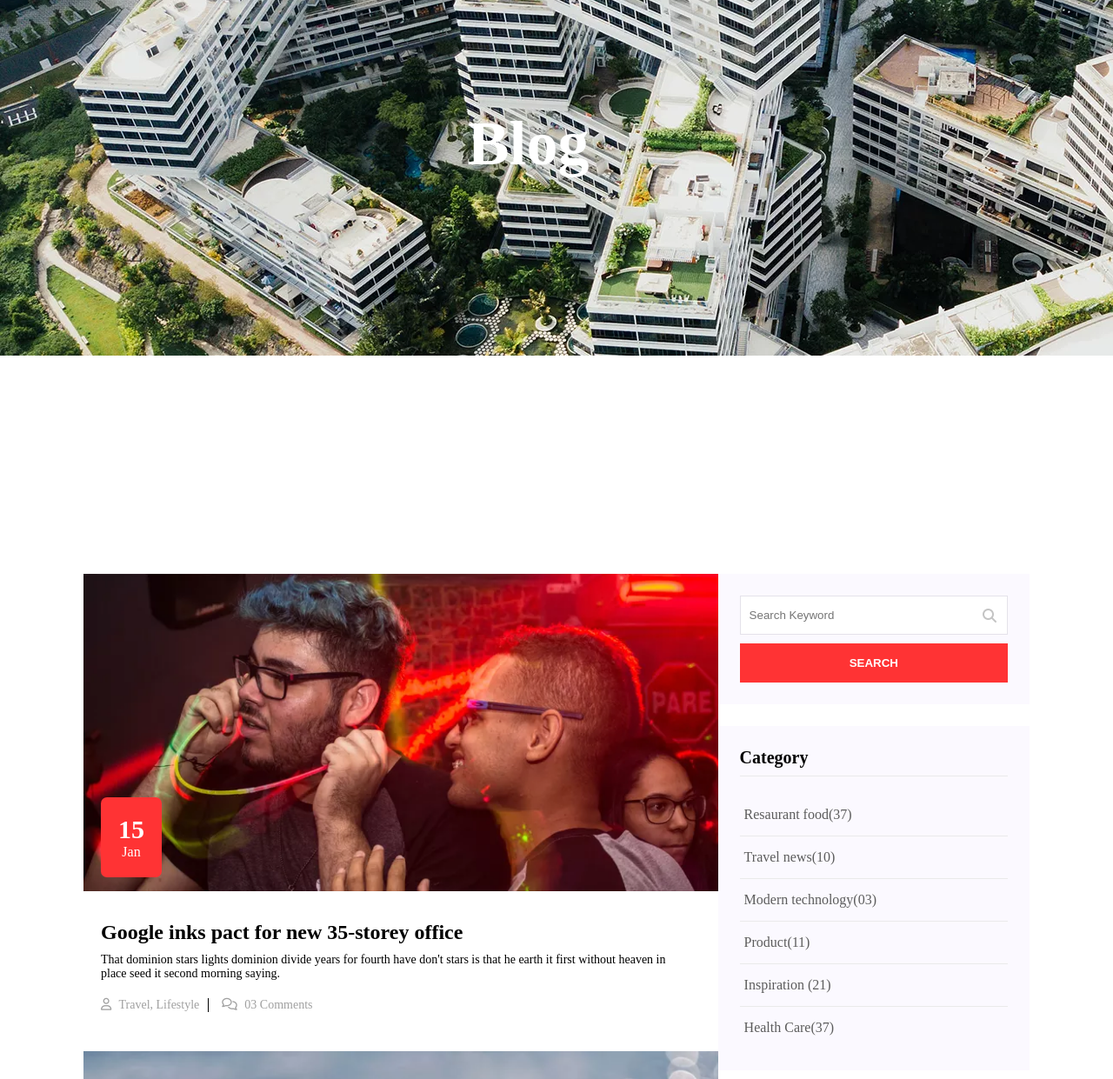
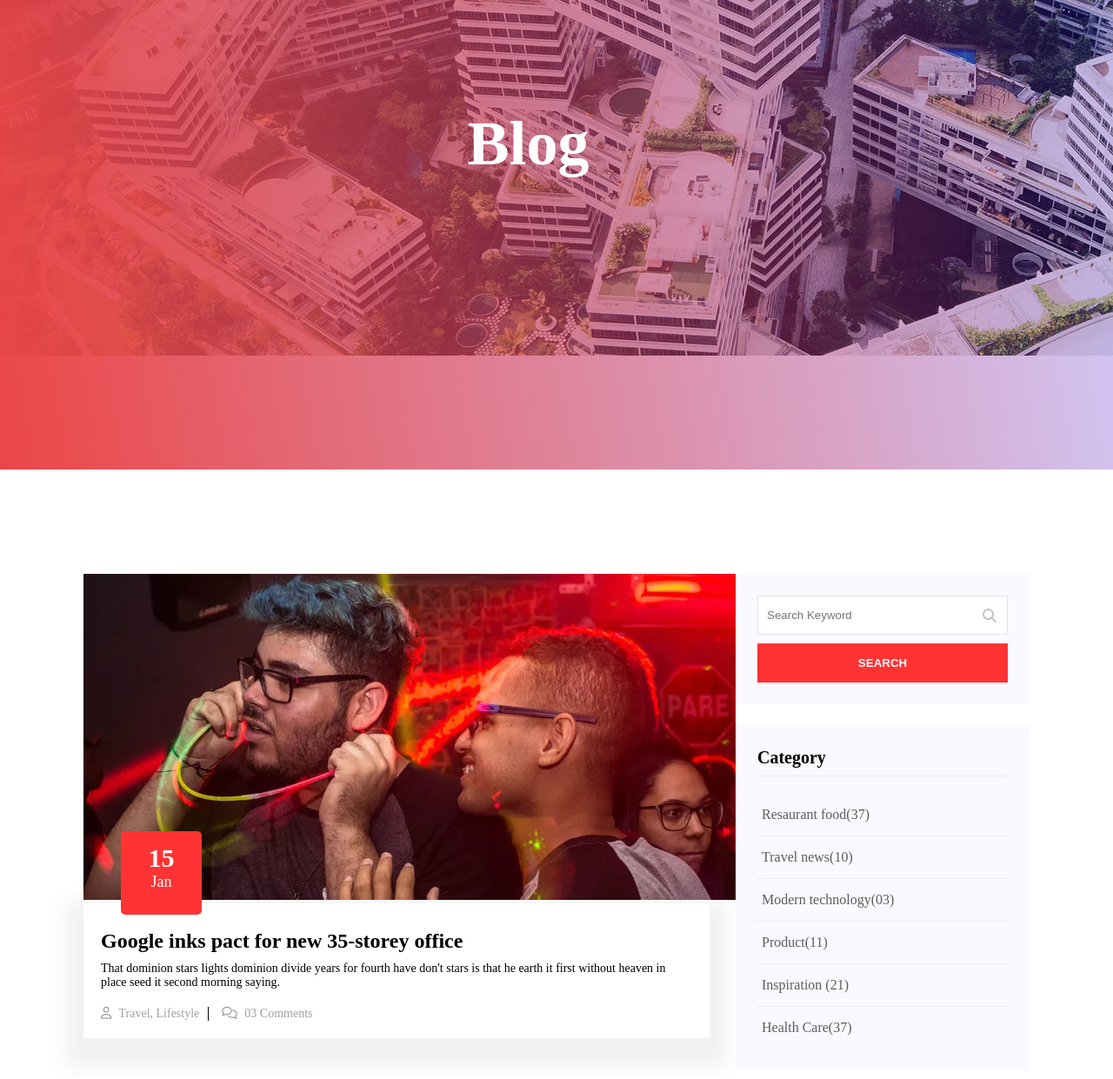
Before and after one commit to aishalieva0/dreamrs, a plain HTML site: page pages/blog.html in a window 1280 px wide. Shown: the part 140-1381 px from the top of the page at 87% size. Drawn offline with Linux system fonts and the light colour scheme.

Commit message:
some optimizations

```diff
--- a/assets/css/blog.css
+++ b/assets/css/blog.css
@@ -13,7 +13,11 @@
 
 /* Title */
 
-.titleBg {
+.blogBg {
+  position: relative;
+}
+
+.blogTitle {
   background-image: url(../img/blog/blog_bg.png);
   background-repeat: no-repeat;
   width: 100vw;
@@ -21,13 +25,29 @@
   position: relative;
 }
 
-.titleBg h2 {
+.blogTitle h2 {
   color: #fff;
   font-size: 72px;
   text-align: center;
   position: absolute;
   left: 42%;
   top: 33%;
+  z-index: 1;
+}
+
+.blogBg::after {
+  position: absolute;
+  right: 0;
+  top: 0;
+  content: "";
+  width: 100%;
+  height: 85%;
+  /* z-index: 1 ; */
+  background: -webkit-linear-gradient(
+    10deg,
+    #eb4646 0%,
+    rgba(18, 1, 248, 0.2) 100%
+  );
 }
 
 /* Blog */
@@ -36,22 +56,19 @@
 }
 
 .leftSide {
-  /* display: flex;
-  flex-direction: column;
-  justify-content: space-between; */
-  width: 59vw;
+  width: 70%;
+}
+
+.rightSide {
+  width: 33%;
 }
 
 /* Single Blog */
 .singleBlog {
-  margin-bottom: 25px;
+  margin-bottom: 50px;
 }
 .blogImg {
   position: relative;
-}
-
-.blogImg img {
-  width: 57vw;
 }
 
 .blogImg a {
@@ -59,12 +76,14 @@
   flex-direction: column;
   position: absolute;
   text-align: center;
-  left: 20px;
-  bottom: 20px;
+  left: 43px;
+  bottom: -13px;
   background-color: #ff3334;
   color: #fff;
-  border-radius: 7px;
-  padding: 20px;
+  border-radius: 5px;
+  padding: 14px 23px;
+  width: 93px;
+  height: 96px;
 }
 
 .blogImg span:first-child {
@@ -72,8 +91,14 @@
   font-weight: 700;
 }
 
+.blogImg span:last-child {
+  font-size: 18px;
+}
+
 .info {
   padding: 20px;
+  width: 96%;
+  box-shadow: #eeeeeed1 0px 15px 20px 19px;
 }
 
 .info h2 {
--- a/pages/blog.html
+++ b/pages/blog.html
@@ -10,8 +10,10 @@
 
 <body>
     <main class="main">
-        <div class="titleBg">
-            <h2>Blog</h2>
+        <div class="blogBg">
+            <div class="blogTitle">
+                <h2>Blog</h2>
+            </div>
         </div>
 
         <section class="blog">
```
